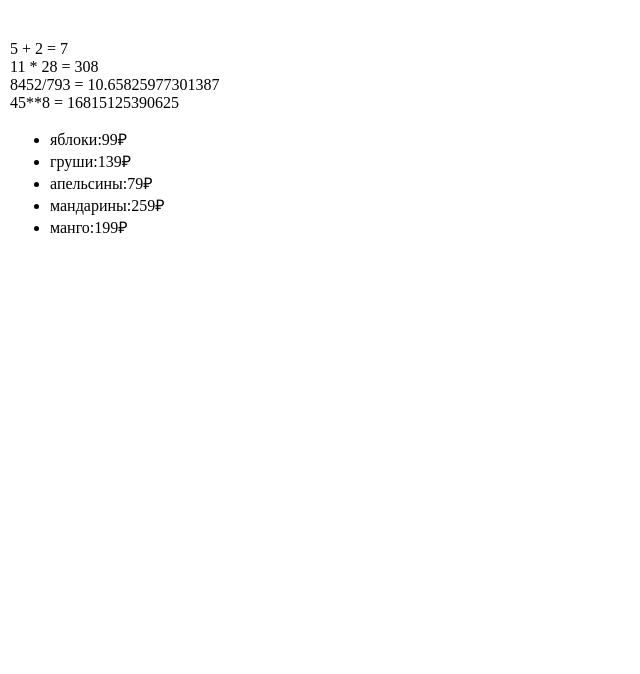
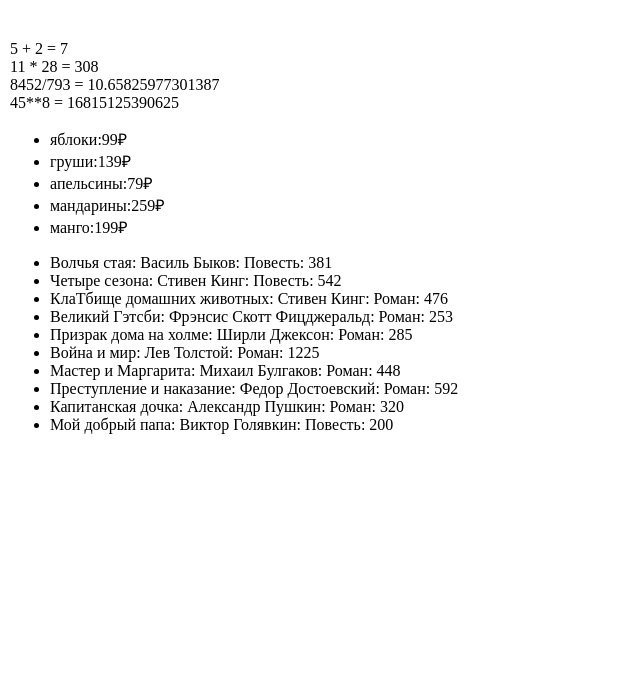
Before and after one commit to kkapinoss/web-program-labs-2, a Flask app: page /lab2/example in a window 1280 px wide. Shown: the part 58-732 px from the top of the page, without its empty margins (0-640 px from the left). Run offline with Flask 3, Linux system fonts and the light colour scheme.

Commit message:
Книги

```diff
--- a/app.py
+++ b/app.py
@@ -197,4 +197,16 @@
 				{'name':'мандарины','price':'259₽'},
 				{'name':'манго','price':'199₽'}
 				]
-		return render_template('example.html', name=name, number=number, groupe=groupe, course=course, fruits=fruits)
+		books = [
+				{'name': 'Волчья стая', 'name_author': 'Василь Быков', 'zanr': 'Повесть', 'kol_stranits': '381'},
+				{'name': 'Четыре сезона', 'name_author': 'Стивен Кинг', 'zanr': 'Повесть', 'kol_stranits': '542'},
+				{'name': 'КлаТбище домашних животных', 'name_author': 'Стивен Кинг', 'zanr': 'Роман', 'kol_stranits': '476'},
+				{'name': 'Великий Гэтсби', 'name_author': 'Фрэнсис Скотт Фицджеральд', 'zanr': 'Роман', 'kol_stranits': '253'},
+				{'name': 'Призрак дома на холме', 'name_author': 'Ширли Джексон', 'zanr': 'Роман', 'kol_stranits': '285'},
+				{'name': 'Война и мир', 'name_author': 'Лев Толстой', 'zanr': 'Роман', 'kol_stranits': '1225'},
+				{'name': 'Мастер и Маргарита', 'name_author': 'Михаил Булгаков', 'zanr': 'Роман', 'kol_stranits': '448'},
+				{'name': 'Преступление и наказание', 'name_author': 'Федор Достоевский', 'zanr': 'Роман', 'kol_stranits': '592'},
+				{'name': 'Капитанская дочка', 'name_author': 'Александр Пушкин', 'zanr': 'Роман', 'kol_stranits': '320'},
+				{'name': 'Мой добрый папа', 'name_author': 'Виктор Голявкин', 'zanr': 'Повесть', 'kol_stranits': '200'}
+    ]
+		return render_template('example.html', name=name, number=number, groupe=groupe, course=course, fruits=fruits, books=books)
--- a/templates/example.html
+++ b/templates/example.html
@@ -28,6 +28,13 @@
         <li>{{ f.name }}:{{ f.price }}</li>
         {% endfor %}
       </ul>
+
+			 <!-- Список книг -->
+			 <ul>
+				{% for b in books %}
+				<li>{{ b.name }}: {{ b.name_author }}: {{ b.zanr }}: {{ b.kol_stranits }}</li>
+				{% endfor %}
+		</ul>
     </main>
 
     <footer>
```
